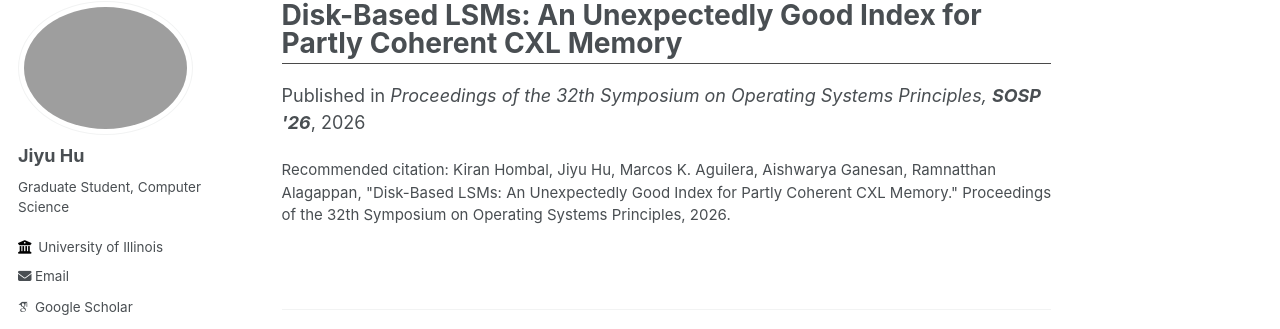
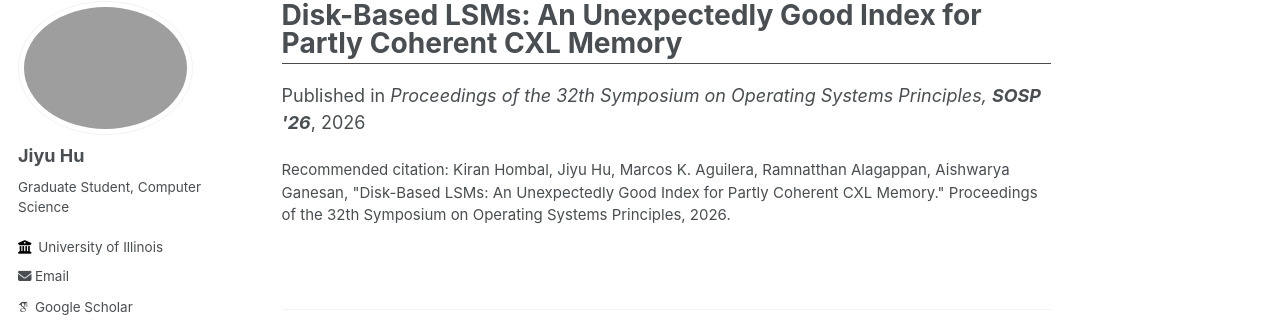
Before and after one commit to JiyuuuHuuu/JiyuuuHuuu.github.io, a Jekyll site: the page built from _publications/2026-11-05-Disk-Based-LSMs-An-Unexpectedly-Good-Index-For-Partly-Coherent-CXL-Memory.md, in a window 1280 px wide. Shown: the part 105-434 px from the top of the page. Built offline with Jekyll 4.4.1, drawn with Linux system fonts in a browser that asks for light colours; some web fonts are replaced.

```diff
--- a/_publications/2026-11-05-Disk-Based-LSMs-An-Unexpectedly-Good-Index-For-Partly-Coherent-CXL-Memory.md
+++ b/_publications/2026-11-05-Disk-Based-LSMs-An-Unexpectedly-Good-Index-For-Partly-Coherent-CXL-Memory.md
@@ -2,10 +2,10 @@
 title: "Disk-Based LSMs: An Unexpectedly Good Index for Partly Coherent CXL Memory"
 collection: publications
 # link: https://dassl-uiuc.github.io/pdfs/papers/lazylog.pdf
-author:  "Kiran Hombal, **Jiyu Hu**, Marcos K. Aguilera, Aishwarya Ganesan, Ramnatthan Alagappan,"
+author:  "Kiran Hombal, **Jiyu Hu**, Marcos K. Aguilera, Ramnatthan Alagappan, Aishwarya Ganesan"
 date: 2026-11-01
 venue: "Proceedings of the 32th Symposium on Operating Systems Principles, <b>SOSP '26</b>"
 # paperurl: 'https://dassl-uiuc.github.io/pdfs/papers/lazylog.pdf'
-citation: ' Kiran Hombal, Jiyu Hu, Marcos K. Aguilera, Aishwarya Ganesan, Ramnatthan Alagappan, &quot;Disk-Based LSMs: An Unexpectedly Good Index for Partly Coherent CXL Memory.&quot; Proceedings of the 32th Symposium on Operating Systems Principles, 2026.'
+citation: ' Kiran Hombal, Jiyu Hu, Marcos K. Aguilera, Ramnatthan Alagappan, Aishwarya Ganesan, &quot;Disk-Based LSMs: An Unexpectedly Good Index for Partly Coherent CXL Memory.&quot; Proceedings of the 32th Symposium on Operating Systems Principles, 2026.'
 note: '(To Appear)'
 ---
```
